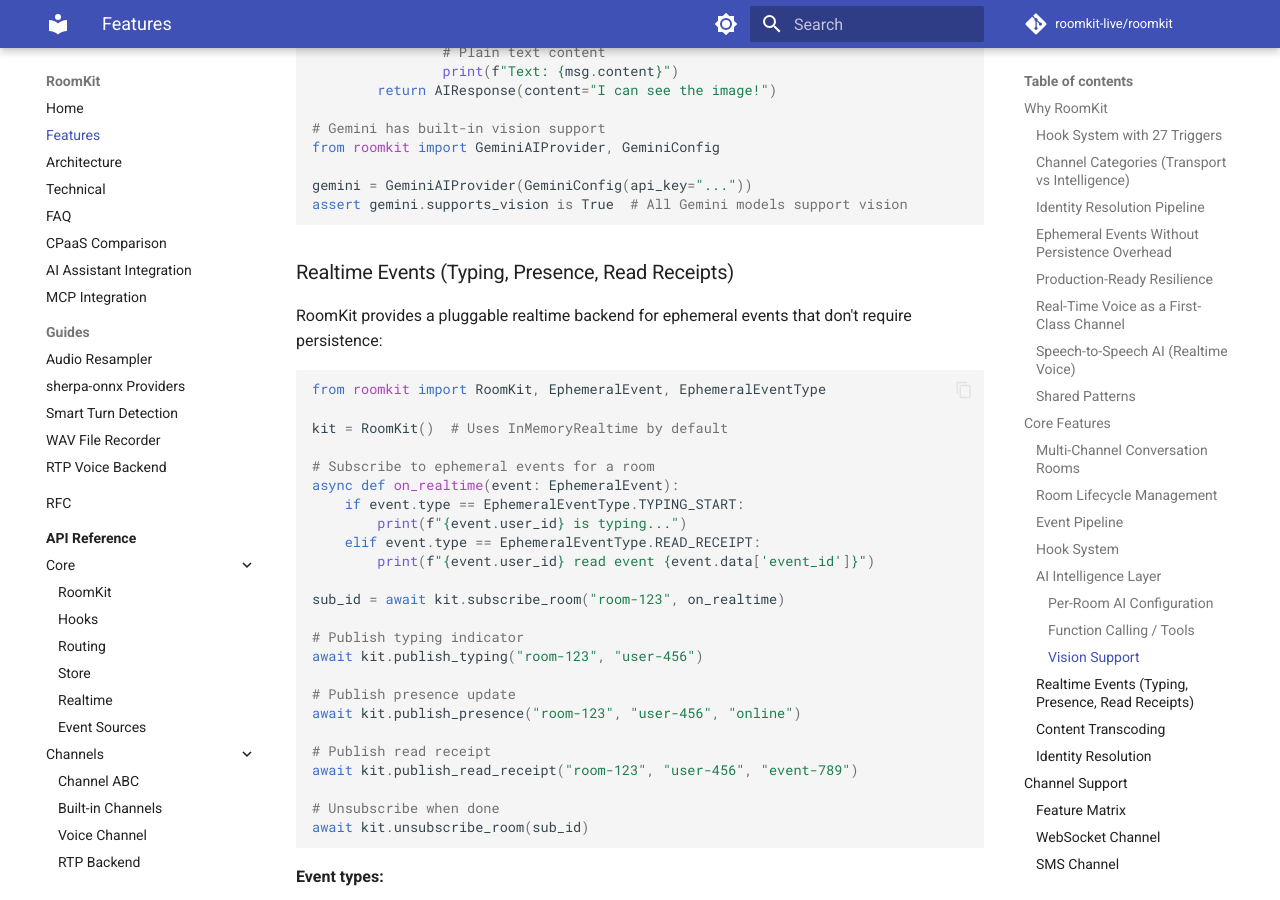
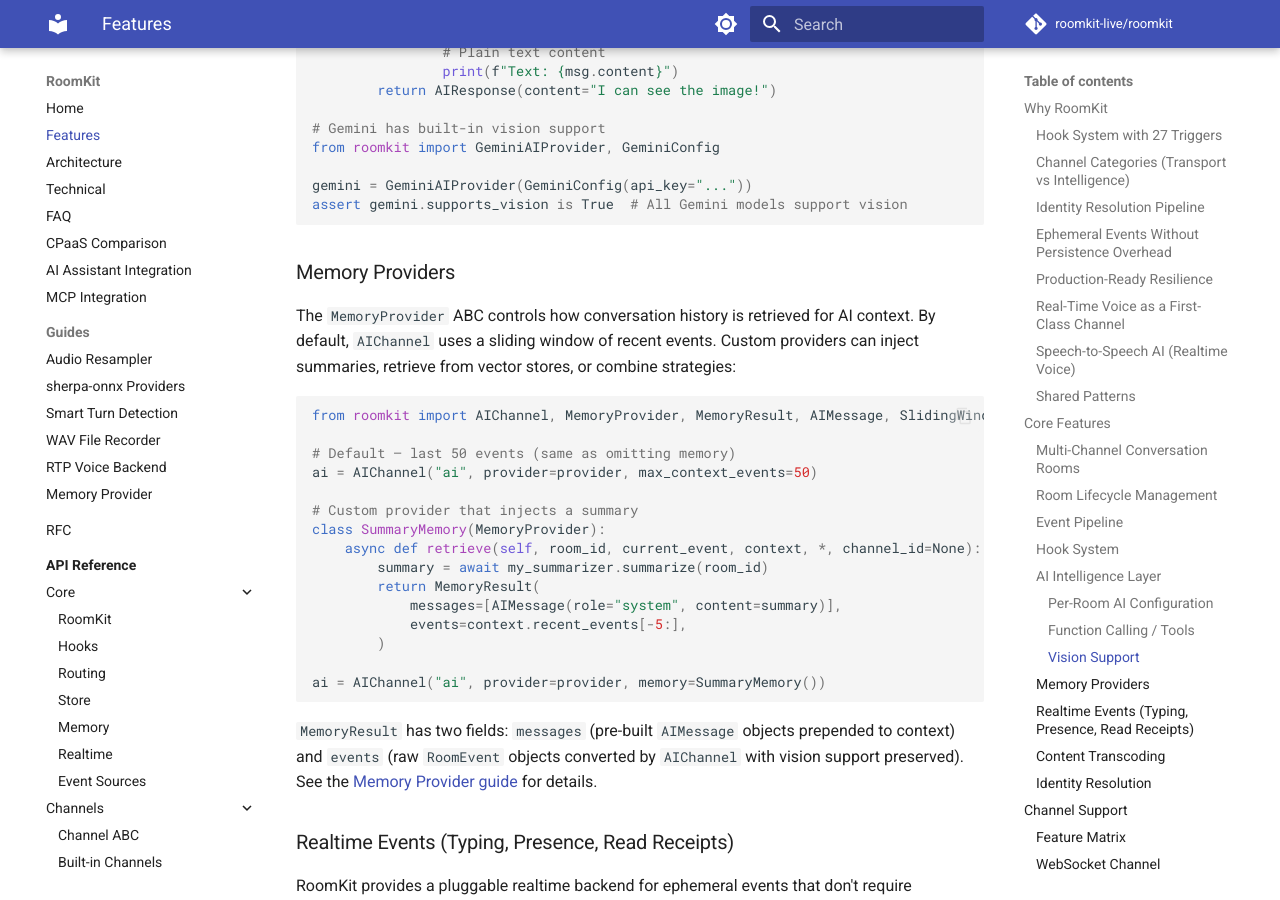
Before and after one commit to roomkit-live/roomkit-docs, an MkDocs documentation site: the page built from docs/features.md, in a window 1280 px wide and 900 px high, scrolled down 9467 px. Built offline with MkDocs 1.6.1 and Material for MkDocs 9.7.7, drawn with Linux system fonts in a browser that asks for light colours; comment, search, counter and statistics services are not loaded; some of the changed text lies outside the part shown.

Commit message:
Add MemoryProvider guide, API reference, and features.md section
- Guide: docs/guides/memory-provider.md — quick start, built-in providers,
  custom implementation, MemoryResult reference, lifecycle
- API reference: docs/api/memory.md — mkdocstrings auto-generated docs
- features.md: Memory Providers section + Custom Memory Providers
- mkdocs.yml: nav entries for guide and API page

Co-Authored-By: Claude Opus 4.6 <noreply@anthropic.com>

````diff
--- a/docs/features.md
+++ b/docs/features.md
@@ -391,6 +391,30 @@ from roomkit import GeminiAIProvider, GeminiConfig
 gemini = GeminiAIProvider(GeminiConfig(api_key="..."))
 assert gemini.supports_vision is True  # All Gemini models support vision
 ```
+
+### Memory Providers
+
+The `MemoryProvider` ABC controls how conversation history is retrieved for AI context. By default, `AIChannel` uses a sliding window of recent events. Custom providers can inject summaries, retrieve from vector stores, or combine strategies:
+
+```python
+from roomkit import AIChannel, MemoryProvider, MemoryResult, AIMessage, SlidingWindowMemory
+
+# Default — last 50 events (same as omitting memory)
+ai = AIChannel("ai", provider=provider, max_context_events=50)
+
+# Custom provider that injects a summary
+class SummaryMemory(MemoryProvider):
+    async def retrieve(self, room_id, current_event, context, *, channel_id=None):
+        summary = await my_summarizer.summarize(room_id)
+        return MemoryResult(
+            messages=[AIMessage(role="system", content=summary)],
+            events=context.recent_events[-5:],
+        )
+
+ai = AIChannel("ai", provider=provider, memory=SummaryMemory())
+```
+
+`MemoryResult` has two fields: `messages` (pre-built `AIMessage` objects prepended to context) and `events` (raw `RoomEvent` objects converted by `AIChannel` with vision support preserved). See the [Memory Provider guide](guides/memory-provider.md) for details.
 
 ### Realtime Events (Typing, Presence, Read Receipts)
 
@@ -1398,6 +1422,22 @@ class CustomAIProvider(AIProvider):
         )
 ```
 
+### Custom Memory Providers
+
+Implement `MemoryProvider` to control AI context construction:
+
+```python
+class VectorMemory(MemoryProvider):
+    async def retrieve(self, room_id, current_event, context, *, channel_id=None):
+        relevant = await self.vector_store.search(current_event.content.body)
+        return MemoryResult(
+            messages=[AIMessage(role="system", content=f"Relevant context: {relevant}")],
+            events=context.recent_events[-3:],
+        )
+
+ai = AIChannel("ai", provider=provider, memory=VectorMemory())
+```
+
 ### Custom Identity Resolvers
 
 Implement `IdentityResolver` for any user directory:
--- a/mkdocs.yml
+++ b/mkdocs.yml
@@ -73,6 +73,7 @@ nav:
       - Smart Turn Detection: guides/smart-turn.md
       - WAV File Recorder: guides/wav-file-recorder.md
       - RTP Voice Backend: guides/rtp-backend.md
+      - Memory Provider: guides/memory-provider.md
   - RFC: roomkit-rfc.md
   - API Reference:
       - api/index.md
@@ -81,6 +82,7 @@ nav:
           - Hooks: api/hooks.md
           - Routing: api/routing.md
           - Store: api/store.md
+          - Memory: api/memory.md
           - Realtime: api/realtime.md
           - Event Sources: api/sources.md
       - Channels:
````
Also changed, not shown: docs/api/memory.md (added, +9 -0 lines), docs/guides/memory-provider.md (added, +153 -0 lines).
